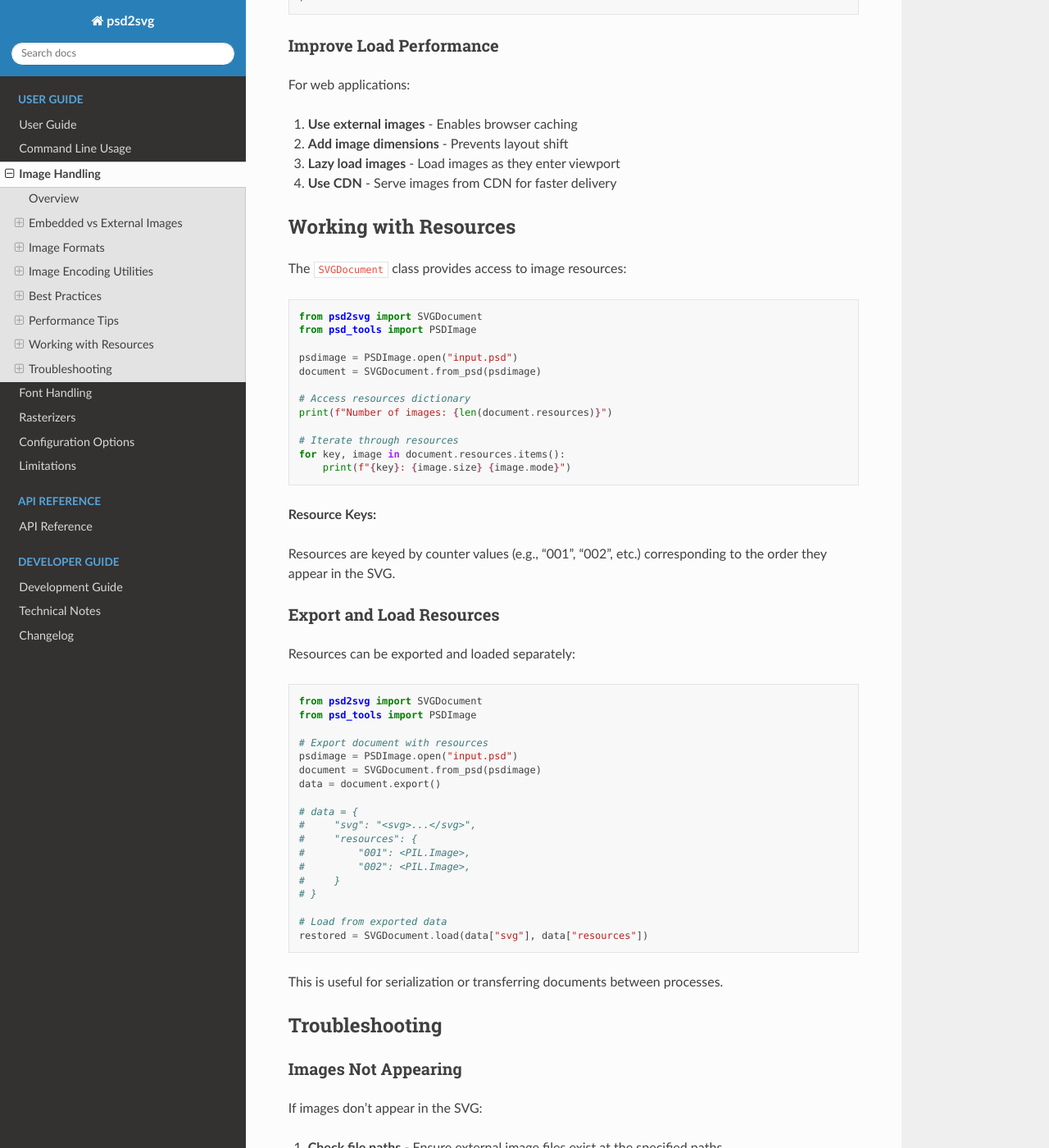
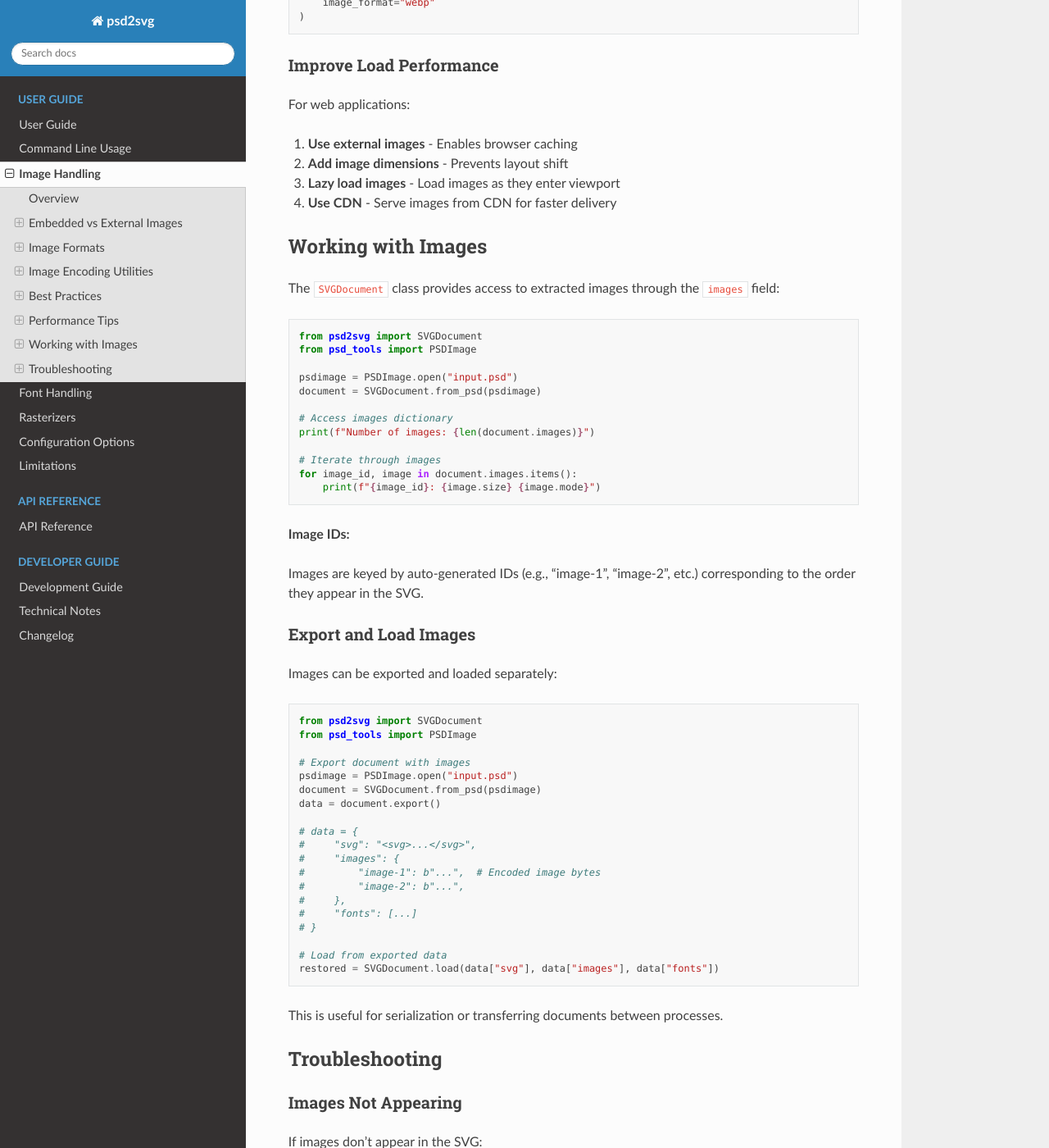
Before and after one commit to kyamagu/psd2svg, a Sphinx documentation site: the page built from docs/images.rst, in a window 1280 px wide and 1400 px high, scrolled down 7054 px. Shown: the whole window at 82% size. Built offline with Sphinx 7.4.7 and the Read the Docs theme 3.1.0, drawn with Linux system fonts in a browser that asks for light colours; some of the changed text lies outside the part shown.

Commit message:
Docs: Fix inaccuracies in image handling documentation
- Clarified that psd2svg extracts raster previews from PSD files
  rather than performing active rasterization
- Fixed "Working with Resources" section:
  - Renamed to "Working with Images"
  - Changed `document.resources` to `document.images` (correct field name)
  - Updated image ID examples to match actual format (e.g., "image-1")
  - Fixed export() output structure to include fonts field
  - Corrected load() signature to accept fonts parameter

🤖 Generated with [Claude Code](https://claude.com/claude-code)

Co-Authored-By: Claude <noreply@anthropic.com>

```diff
--- a/docs/images.rst
+++ b/docs/images.rst
@@ -6,7 +6,7 @@ This guide covers image embedding, external image export, and format selection f
 Overview
 --------
 
-psd2svg rasterizes complex layers (effects, filters, etc.) that cannot be represented in SVG. These rasterized images can be:
+psd2svg extracts raster image previews from PSD layers that cannot be fully converted to SVG (layers with effects, filters, pixel data, etc.). Photoshop stores these previews within the PSD file, and psd2svg uses them for the final SVG output. These extracted images can be:
 
 * **Embedded** as base64-encoded data URIs within the SVG file
 * **Exported** as external files referenced by the SVG
@@ -356,10 +356,10 @@ For web applications:
 3. **Lazy load images** - Load images as they enter viewport
 4. **Use CDN** - Serve images from CDN for faster delivery
 
-Working with Resources
-----------------------
+Working with Images
+-------------------
 
-The ``SVGDocument`` class provides access to image resources:
+The ``SVGDocument`` class provides access to extracted images through the ``images`` field:
 
 .. code-block:: python
 
@@ -369,42 +369,43 @@ The ``SVGDocument`` class provides access to image resources:
    psdimage = PSDImage.open("input.psd")
    document = SVGDocument.from_psd(psdimage)
 
-   # Access resources dictionary
-   print(f"Number of images: {len(document.resources)}")
+   # Access images dictionary
+   print(f"Number of images: {len(document.images)}")
 
-   # Iterate through resources
-   for key, image in document.resources.items():
-       print(f"{key}: {image.size} {image.mode}")
+   # Iterate through images
+   for image_id, image in document.images.items():
+       print(f"{image_id}: {image.size} {image.mode}")
 
-**Resource Keys:**
+**Image IDs:**
 
-Resources are keyed by counter values (e.g., "001", "002", etc.) corresponding to the order they appear in the SVG.
+Images are keyed by auto-generated IDs (e.g., "image-1", "image-2", etc.) corresponding to the order they appear in the SVG.
 
-Export and Load Resources
-~~~~~~~~~~~~~~~~~~~~~~~~~~
+Export and Load Images
+~~~~~~~~~~~~~~~~~~~~~~~
 
-Resources can be exported and loaded separately:
+Images can be exported and loaded separately:
 
 .. code-block:: python
 
    from psd2svg import SVGDocument
    from psd_tools import PSDImage
 
-   # Export document with resources
+   # Export document with images
    psdimage = PSDImage.open("input.psd")
    document = SVGDocument.from_psd(psdimage)
    data = document.export()
 
    # data = {
    #     "svg": "<svg>...</svg>",
-   #     "resources": {
-   #         "001": <PIL.Image>,
-   #         "002": <PIL.Image>,
-   #     }
+   #     "images": {
+   #         "image-1": b"...",  # Encoded image bytes
+   #         "image-2": b"...",
+   #     },
+   #     "fonts": [...]
    # }
 
    # Load from exported data
-   restored = SVGDocument.load(data["svg"], data["resources"])
+   restored = SVGDocument.load(data["svg"], data["images"], data["fonts"])
 
 This is useful for serialization or transferring documents between processes.
 
```
